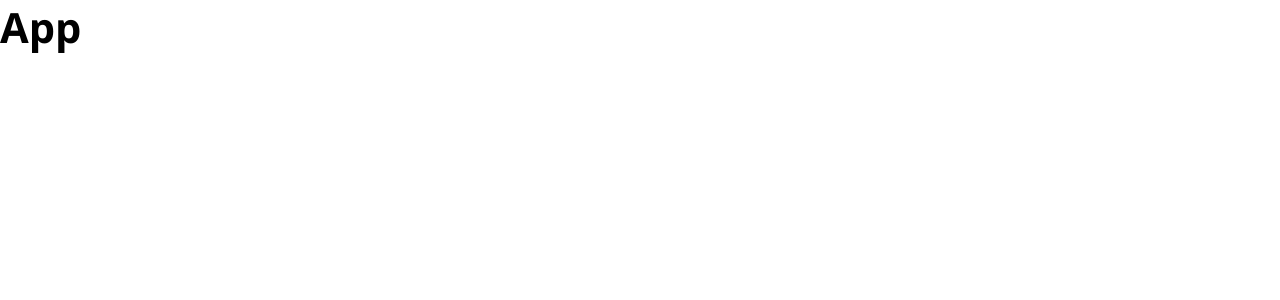
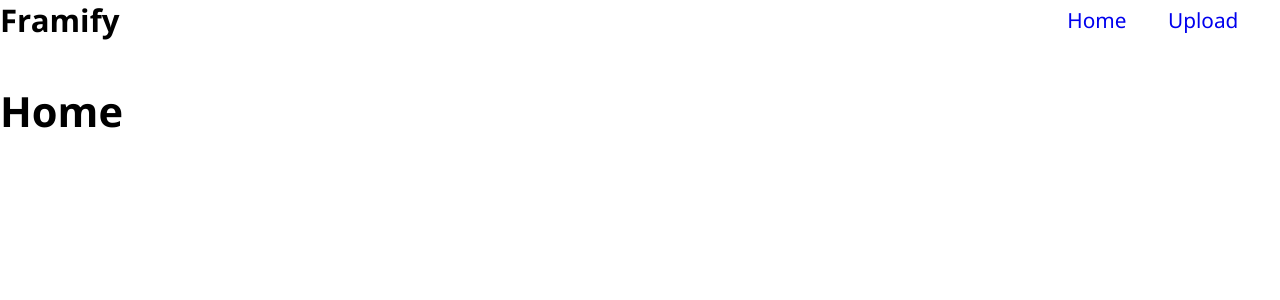
Before and after one commit to elishaking/framify-app, a React (Create React App) app: page / in a window 1280 px wide. Shown: the top 300 px of the page. Built offline with nearby package versions, Linux system fonts and the light colour scheme.

Commit message:
feat(app): added router

```diff
--- a/package.json
+++ b/package.json
@@ -6,6 +6,7 @@
     "@testing-library/jest-dom": "^4.2.4",
     "@testing-library/react": "^9.3.2",
     "@testing-library/user-event": "^7.1.2",
+    "@types/react-router-dom": "^5.1.5",
     "react": "^16.13.1",
     "react-dom": "^16.13.1",
     "react-router-dom": "^5.2.0",
--- a/src/App.tsx
+++ b/src/App.tsx
@@ -1,10 +1,17 @@
 import React from "react";
+import { BrowserRouter as Router, Route, Switch } from "react-router-dom";
+import { Header } from "./components/organisms";
 
 function App() {
   return (
-    <div className="App">
-      <h1>App</h1>
-    </div>
+    <Router>
+      <Header />
+      <Switch>
+        <Route path="/" render={() => <h1>Home</h1>} exact />
+        <Route path="/upload" render={() => <h1>Upload Image</h1>} />
+        <Route render={() => <h1>Not Found</h1>} />
+      </Switch>
+    </Router>
   );
 }
 
--- a/src/components/organisms/header/index.tsx
+++ b/src/components/organisms/header/index.tsx
@@ -1,11 +1,12 @@
 import React from "react";
 import styled from "styled-components";
 
-import { Button } from "../../atoms";
+import { Link } from "react-router-dom";
 
 const Wrapper = styled.nav`
   display: flex;
   justify-content: space-between;
+  margin-bottom: 2em;
 
   ul {
     display: flex;
@@ -14,6 +15,10 @@ const Wrapper = styled.nav`
 
     li {
       margin-right: 2em;
+    }
+
+    a {
+      text-decoration: none;
     }
   }
 `;
@@ -24,8 +29,12 @@ export const Header = () => {
       <h1>Framify</h1>
 
       <ul>
-        <li>Home</li>
-        <Button>Upload</Button>
+        <li>
+          <Link to="/">Home</Link>
+        </li>
+        <li>
+          <Link to="/upload">Upload</Link>
+        </li>
       </ul>
     </Wrapper>
   );
```
Also changed, not shown: 2 other files (tests, documents, lock files or other folders).
